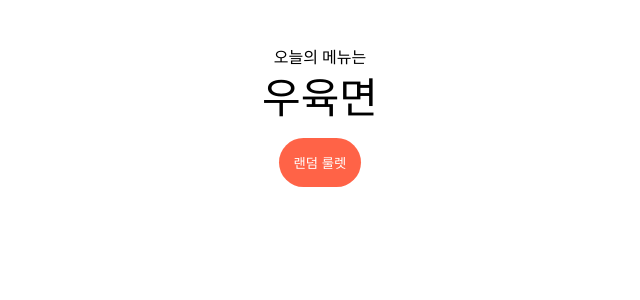
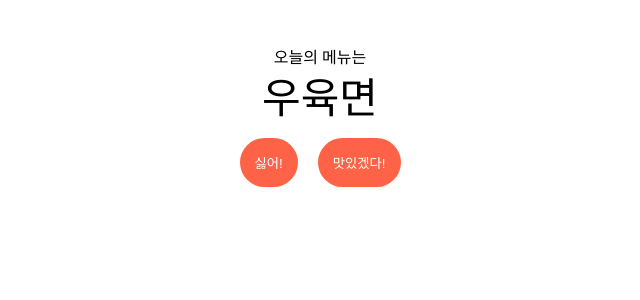
Before and after one commit to ketchup0211/what-should-we-eat, a React (Vite) app: page / in a window 1280 px wide. Both pictures are taken after a click on the button "랜덤 룰렛". Shown: the top 300 px of the page, without its empty margins (320-960 px from the left). Built offline with nearby package versions, Linux system fonts and the light colour scheme.

Commit message:
[ADD] buttons with clicked state

```diff
--- a/src/components/SlotMachine.jsx
+++ b/src/components/SlotMachine.jsx
@@ -1,13 +1,28 @@
+import { useState } from "react";
 import useRandomFood from "../hooks/useRandomFood";
 import styled from "styled-components";
 
 export default function SlotMachine({ foods }) {
   const { randomFood, pickRandomFood } = useRandomFood(foods);
+  const [clicked, setClicked] = useState(false);
+
+  const handleClick = () => {
+    pickRandomFood();
+    setClicked(true);
+  };
+
   return (
     <Container>
       <p>오늘의 메뉴는</p>
       <Result>{randomFood}</Result>
-      <Button onClick={pickRandomFood}>랜덤 룰렛</Button>
+      {clicked ? (
+        <ButtonContainer>
+          <Button>싫어!</Button>
+          <Button>맛있겠다!</Button>
+        </ButtonContainer>
+      ) : (
+        <Button onClick={handleClick}>랜덤 룰렛</Button>
+      )}
     </Container>
   );
 }
@@ -19,6 +34,13 @@ const Container = styled.div`
   align-items: center;
   margin-top: 50px;
 `;
+
+const ButtonContainer = styled.div`
+  display: flex;
+  flex-direction: row;
+  align-items: center;
+`;
+
 const Result = styled.h1`
   padding: 10px;
   font-size: 42px;
```
